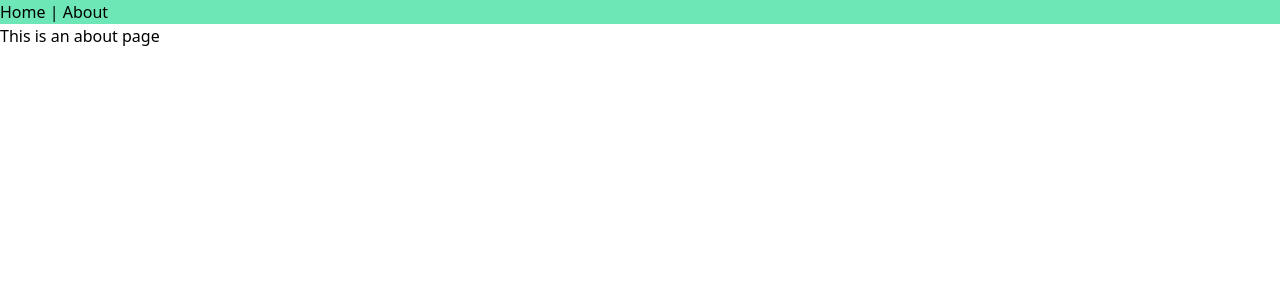
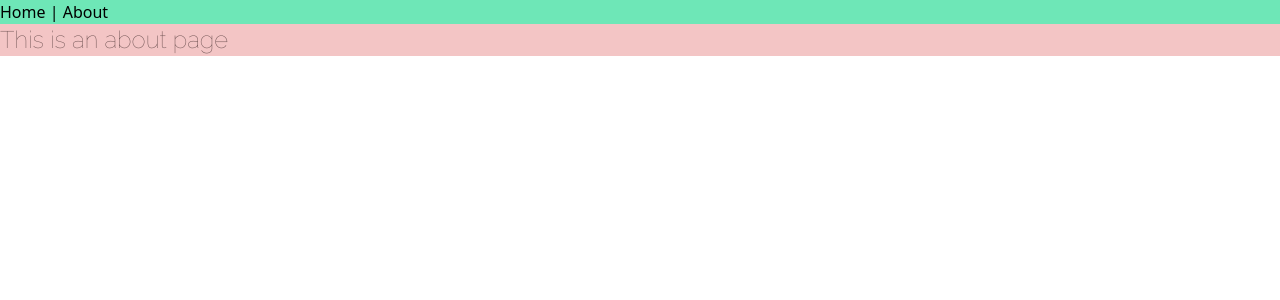
Before and after one commit to CarlosCapriel/test-projects-vue, a Vue app: page /about in a window 1280 px wide. Shown: the top 300 px of the page. Built offline with nearby package versions, Linux system fonts and the light colour scheme.

Commit message:
custom colors and font tailwind css

```diff
--- a/src/assets/tailwind.css
+++ b/src/assets/tailwind.css
@@ -1,3 +1,5 @@
+@import url('https://fonts.googleapis.com/css2?family=Raleway:ital,wght@0,100;0,200;1,100;1,200&display=swap');
+
 @tailwind base;
 
 @tailwind components;
--- a/src/views/About.vue
+++ b/src/views/About.vue
@@ -1,5 +1,7 @@
 <template>
   <div class="about">
-    <h1>This is an about page</h1>
+    <h1 class="bg-cream-100 text-cream-400 font-rale font-thin text-2xl">
+      This is an about page
+    </h1>
   </div>
 </template>
--- a/tailwind.config.js
+++ b/tailwind.config.js
@@ -2,7 +2,19 @@ module.exports = {
   purge: ['./public/**/*.html', './src/**/*.{vue,js,ts,jsx,tsx}'],
   darkMode: false, // or 'media' or 'class'
   theme: {
-    extend: {},
+    extend: {
+      fontFamily: {
+        rale: ['Raleway'],
+      },
+      colors: {
+        cream: {
+          100: '#F3C5C5',
+          200: '#C1A3A3',
+          300: '#886F6F',
+          400: '#694E4E',
+        },
+      },
+    },
   },
   variants: {
     extend: {},
```
